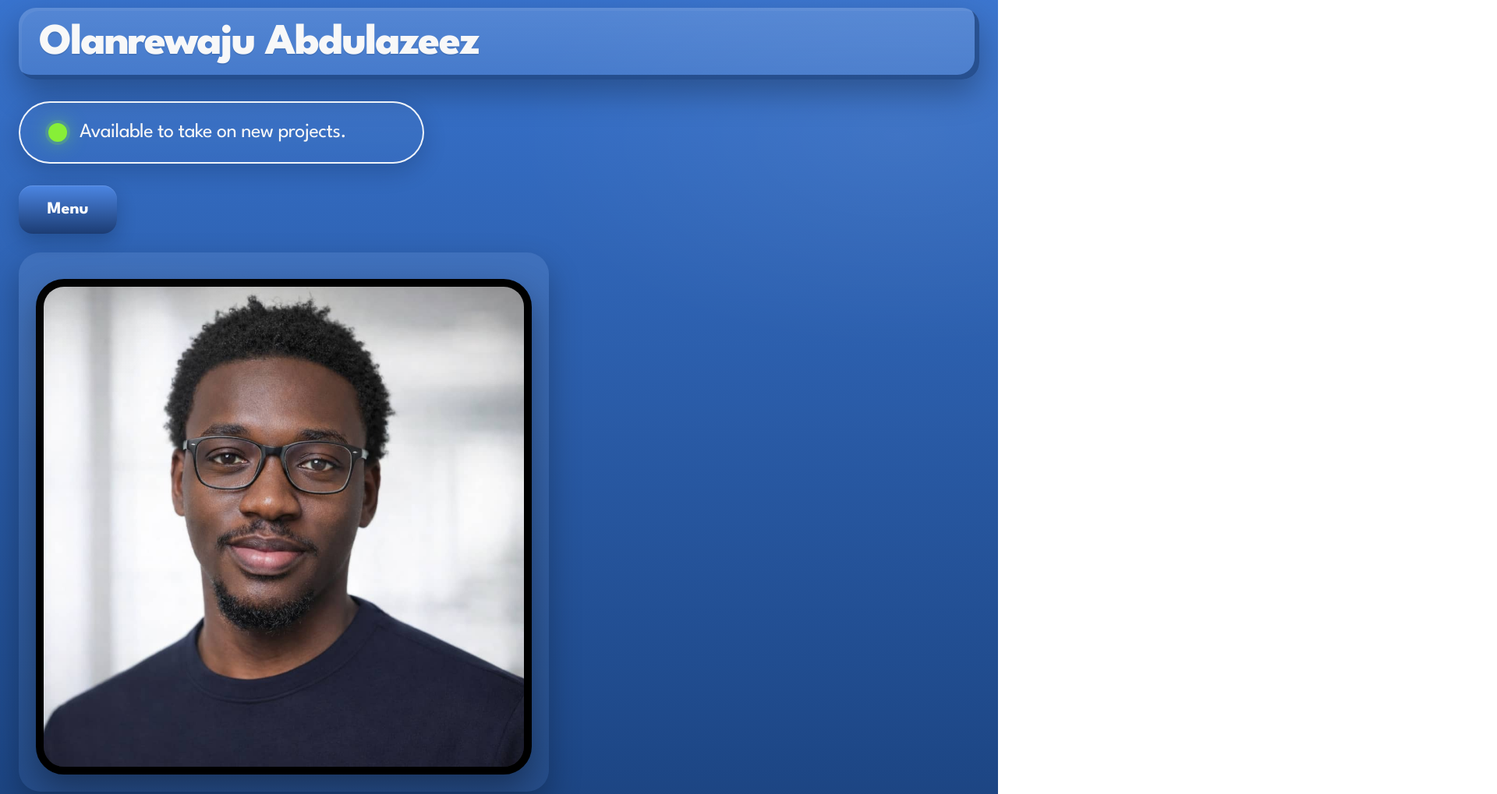
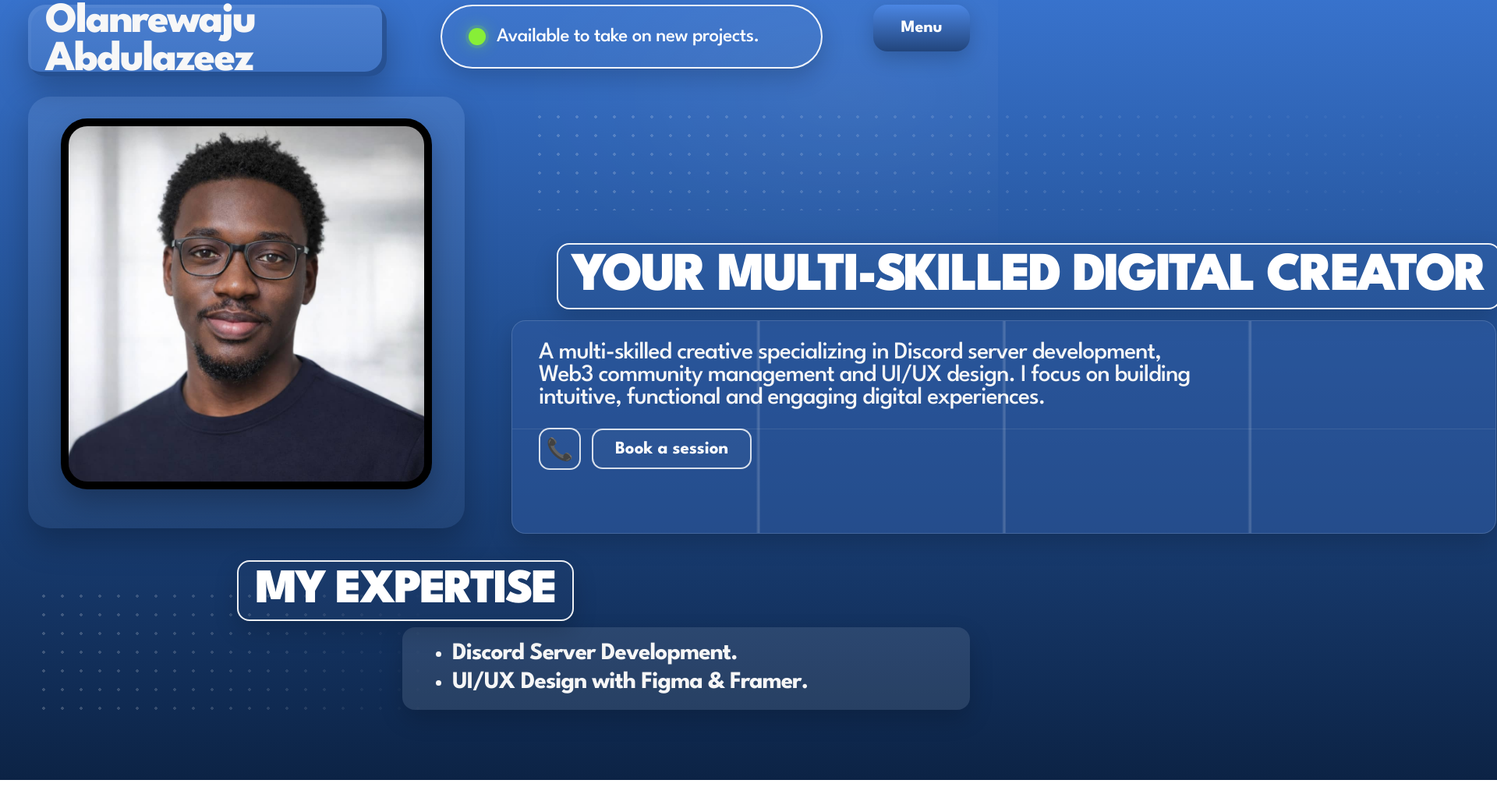
Before and after one commit to eazyholar/Portfolio, a plain HTML site: page index.html in a window 1280 px wide. Shown: the part 22-1041 px from the top of the page at 78% size, 1920 px wide, since content can reach past the window. Drawn offline with Linux system fonts and the light colour scheme.

Commit message:
Update index.html

```diff
--- a/index.html
+++ b/index.html
@@ -7,182 +7,149 @@
 
   <link rel="preconnect" href="https://fonts.googleapis.com">
   <link rel="preconnect" href="https://fonts.gstatic.com" crossorigin>
-  <link href="https://fonts.googleapis.com/css2?family=League+Spartan:wght@400;600;700;800;900&display=swap" rel="stylesheet">
+  <link href="https://fonts.googleapis.com/css2?family=League+Spartan:wght@500;600;700;800;900&display=swap" rel="stylesheet">
 
   <style>
     :root{
-      --bg-top:#3974CF;
-      --bg-mid:#1E4888;
-      --bg-bottom:#0A1E3F;
-
-      --panel:#2E5AA3;
-      --panel-soft:rgba(255,255,255,.08);
-      --panel-soft-2:rgba(255,255,255,.06);
-
-      --text:#FFFFFF;
-      --muted:#D9D9D9;
-      --green:#87EF37;
-      --black:#000000;
-
+      --white:#ffffff;
+      --green:#87ef37;
+      --bg1:#3974cf;
+      --bg2:#204c8d;
+      --bg3:#0c2345;
+      --panel:#2f5aa1;
+      --panel2:rgba(255,255,255,.08);
+      --panel3:rgba(255,255,255,.10);
       --stroke:rgba(255,255,255,.92);
-      --thin-stroke:rgba(255,255,255,.28);
-
-      --shadow-dark:0 18px 40px rgba(0,0,0,.28);
-      --shadow-soft:0 10px 30px rgba(5,15,35,.20);
-
-      --radius-xl:28px;
-      --radius-lg:22px;
-      --radius-md:16px;
-      --radius-pill:999px;
-
+      --grid:rgba(255,255,255,.14);
+      --shadow:0 18px 40px rgba(0,0,0,.25);
+      --softShadow:0 12px 30px rgba(0,0,0,.18);
+      --font:"League Spartan", sans-serif;
       --max:1440px;
-      --headline-font:"League Spartan", system-ui, sans-serif;
-      --body-font:"League Spartan", system-ui, sans-serif;
     }
 
-    *{ box-sizing:border-box; }
-    html{ scroll-behavior:smooth; }
+    *{box-sizing:border-box}
+    html,body{margin:0;padding:0}
     body{
-      margin:0;
+      font-family:var(--font);
+      color:var(--white);
       min-height:100vh;
-      color:var(--text);
-      font-family:var(--body-font);
       background:
-        radial-gradient(900px 500px at 90% 10%, rgba(255,255,255,.06), transparent 55%),
-        linear-gradient(180deg, var(--bg-top) 0%, var(--bg-mid) 50%, var(--bg-bottom) 100%);
+        radial-gradient(700px 400px at 85% 14%, rgba(255,255,255,.05), transparent 60%),
+        linear-gradient(180deg, var(--bg1) 0%, var(--bg2) 48%, var(--bg3) 100%);
       overflow-x:hidden;
     }
 
-    a{
-      color:inherit;
-      text-decoration:none;
-    }
+    a{text-decoration:none;color:inherit}
 
-    .home-shell{
-      width:min(var(--max), calc(100% - 48px));
+    .page{
+      width:min(100%, var(--max));
       margin:0 auto;
-      padding:32px 0 36px;
+      padding:28px 36px 42px;
       position:relative;
     }
 
-    /* top row */
-    .top-row{
+    /* top bar */
+    .top{
       display:grid;
-      grid-template-columns: 460px 1fr 124px;
+      grid-template-columns: 460px 1fr 120px;
       align-items:start;
-      gap:28px;
-      position:relative;
-      z-index:5;
+      gap:26px;
     }
 
-    .name-plate{
-      min-height:92px;
+    .name-box{
+      height:92px;
       display:flex;
       align-items:center;
-      padding:0 26px;
+      padding:0 22px;
       border-radius:22px;
-      background:linear-gradient(180deg, rgba(255,255,255,.14), rgba(255,255,255,.08));
+      background:linear-gradient(180deg, rgba(255,255,255,.10), rgba(255,255,255,.06));
       box-shadow:
-        inset -6px -6px 0 rgba(24,61,120,.72),
-        inset 4px 4px 0 rgba(255,255,255,.05),
-        var(--shadow-dark);
+        inset -6px -6px 0 rgba(18,52,107,.55),
+        inset 4px 4px 0 rgba(255,255,255,.04),
+        var(--shadow);
     }
 
-    .name-plate h1{
+    .name-box h1{
       margin:0;
-      font-family:var(--headline-font);
-      font-size:56px;
+      font-size:55px;
       line-height:.9;
+      letter-spacing:-.035em;
       font-weight:800;
-      letter-spacing:-.03em;
-      color:#F8F8F8;
-      text-shadow:0 2px 0 rgba(0,0,0,.08);
+      color:#f7f7f7;
     }
 
-    .availability-wrap{
+    .status-wrap{
       display:flex;
       justify-content:center;
     }
 
-    .availability-pill{
-      width:min(100%, 520px);
-      min-height:80px;
-      border-radius:var(--radius-pill);
+    .status{
+      width:490px;
+      height:82px;
       border:2px solid rgba(255,255,255,.92);
-      background:linear-gradient(180deg, rgba(255,255,255,.04), rgba(255,255,255,.02));
+      border-radius:999px;
       display:flex;
       align-items:center;
-      justify-content:flex-start;
-      gap:16px;
-      padding:0 36px;
-      box-shadow:var(--shadow-soft);
+      gap:14px;
+      padding:0 34px;
+      background:rgba(255,255,255,.03);
+      box-shadow:var(--softShadow);
     }
 
-    .availability-dot{
-      width:24px;
-      height:24px;
+    .status-dot{
+      width:22px;
+      height:22px;
       border-radius:50%;
       background:var(--green);
-      box-shadow:
-        0 0 0 4px rgba(135,239,55,.18),
-        0 0 24px rgba(135,239,55,.55);
-      flex:0 0 24px;
+      box-shadow:0 0 0 4px rgba(135,239,55,.14), 0 0 20px rgba(135,239,55,.45);
+      flex:0 0 auto;
     }
 
-    .availability-pill span{
-      display:block;
-      font-size:26px;
-      font-weight:500;
+    .status span{
+      font-size:25px;
+      line-height:1;
       letter-spacing:-.02em;
-      color:#F7F7F7;
     }
 
     .menu-wrap{
+      justify-self:end;
       position:relative;
-      justify-self:end;
     }
 
     .menu-btn{
-      min-width:126px;
-      min-height:62px;
+      width:124px;
+      height:60px;
       border:none;
       border-radius:18px;
       cursor:pointer;
-      color:#FFF;
+      color:#fff;
+      background:linear-gradient(180deg, #4b86e3 0%, #22457c 100%);
+      box-shadow:0 10px 25px rgba(0,0,0,.18);
+      font-family:var(--font);
       font-size:22px;
       font-weight:700;
-      font-family:var(--headline-font);
-      background:linear-gradient(180deg, #4C86E3 0%, #1C3C73 100%);
-      box-shadow:
-        inset 0 1px 0 rgba(255,255,255,.12),
-        0 10px 24px rgba(5,15,35,.24);
-      transition:transform .18s ease, box-shadow .18s ease, background .18s ease;
+      transition:transform .18s ease, box-shadow .18s ease;
     }
 
-    .menu-wrap:hover .menu-btn,
-    .menu-wrap.open .menu-btn{
+    .menu-btn:hover{
       transform:translateY(-1px);
-      background:linear-gradient(180deg, #5A92ED 0%, #244783 100%);
-      box-shadow:
-        inset 0 1px 0 rgba(255,255,255,.18),
-        0 14px 30px rgba(5,15,35,.28);
+      box-shadow:0 14px 28px rgba(0,0,0,.24);
     }
 
     .menu-preview{
       position:absolute;
-      top:76px;
+      top:74px;
       right:0;
       min-width:220px;
       padding:10px;
-      border-radius:18px;
-      background:rgba(10,25,52,.92);
-      backdrop-filter:blur(12px);
+      border-radius:16px;
+      background:rgba(10,24,48,.94);
       border:1px solid rgba(255,255,255,.12);
-      box-shadow:0 20px 40px rgba(0,0,0,.28);
+      box-shadow:0 20px 40px rgba(0,0,0,.25);
       opacity:0;
       transform:translateY(8px);
       pointer-events:none;
-      transition:opacity .18s ease, transform .18s ease;
+      transition:all .18s ease;
       z-index:20;
     }
 
@@ -199,57 +166,43 @@
       border-radius:12px;
       font-size:18px;
       font-weight:600;
-      color:#F3F6FD;
-      transition:background .16s ease, transform .16s ease;
     }
 
     .menu-preview a:hover{
       background:rgba(255,255,255,.08);
-      transform:translateX(2px);
     }
 
-    /* hero */
-    .hero-grid{
-      margin-top:24px;
+    /* hero area */
+    .hero{
+      margin-top:18px;
       display:grid;
       grid-template-columns: 560px 1fr;
-      gap:62px;
+      gap:60px;
       align-items:start;
-      position:relative;
     }
 
-    .portrait-shell{
+    .portrait-panel{
+      margin-top:8px;
+      width:100%;
+      height:554px;
+      border-radius:28px;
       background:linear-gradient(180deg, rgba(255,255,255,.08), rgba(255,255,255,.04));
-      border-radius:28px;
-      padding:34px 22px 22px;
-      box-shadow:var(--shadow-dark);
-      min-height:700px;
+      padding:28px 22px 22px;
+      box-shadow:var(--shadow);
       display:flex;
       align-items:flex-start;
       justify-content:center;
-      position:relative;
-      overflow:hidden;
-    }
-
-    .portrait-shell::before{
-      content:"";
-      position:absolute;
-      inset:0;
-      background:
-        radial-gradient(500px 220px at 25% 20%, rgba(255,255,255,.05), transparent 60%);
-      pointer-events:none;
     }
 
     .portrait-frame{
       width:100%;
-      border-radius:36px;
+      max-width:476px;
+      aspect-ratio: 1 / 1;
+      border-radius:34px;
+      overflow:hidden;
       border:10px solid #000;
-      overflow:hidden;
-      box-shadow:
-        0 18px 40px rgba(0,0,0,.34),
-        inset 0 0 0 1px rgba(255,255,255,.04);
-      background:#101010;
-      aspect-ratio: 1 / 1;
+      background:#111;
+      box-shadow:0 16px 36px rgba(0,0,0,.28);
     }
 
     .portrait-frame img{
@@ -261,61 +214,52 @@
 
     .hero-right{
       position:relative;
-      min-height:700px;
-      padding-top:8px;
+      min-height:560px;
+      padding-top:4px;
     }
 
     .dots-top{
-      position:absolute;
-      top:18px;
-      left:26px;
-      width:820px;
-      max-width:100%;
-      height:150px;
-      background-image:radial-gradient(rgba(255,255,255,.28) 1.7px, transparent 1.7px);
-      background-size:26px 24px;
-      opacity:.75;
-      mask-image:linear-gradient(90deg, rgba(0,0,0,1), rgba(0,0,0,.35), transparent);
-      -webkit-mask-image:linear-gradient(90deg, rgba(0,0,0,1), rgba(0,0,0,.35), transparent);
-      pointer-events:none;
+      width:100%;
+      height:132px;
+      margin:18px 0 42px 24px;
+      background-image:radial-gradient(rgba(255,255,255,.28) 1.6px, transparent 1.6px);
+      background-size:24px 24px;
+      opacity:.7;
+      mask-image:linear-gradient(90deg, rgba(0,0,0,1), rgba(0,0,0,.55), transparent);
+      -webkit-mask-image:linear-gradient(90deg, rgba(0,0,0,1), rgba(0,0,0,.55), transparent);
     }
 
-    .hero-title{
-      position:relative;
-      z-index:2;
-      margin:204px 0 18px 58px;
-      width:fit-content;
-      max-width:calc(100% - 70px);
+    .title-box{
+      margin-left:58px;
+      width:max-content;
+      max-width:calc(100% - 58px);
       border:2px solid rgba(255,255,255,.92);
       border-radius:16px;
-      padding:10px 22px 8px;
+      padding:10px 18px 8px;
       background:rgba(255,255,255,.02);
-      box-shadow:var(--shadow-soft);
+      box-shadow:var(--softShadow);
     }
 
-    .hero-title h2{
+    .title-box h2{
       margin:0;
-      font-family:var(--headline-font);
-      font-size:72px;
-      line-height:.88;
+      font-size:70px;
+      line-height:.9;
+      letter-spacing:-.045em;
       font-weight:900;
-      letter-spacing:-.04em;
-      color:#F9F9F9;
       text-transform:uppercase;
-      text-shadow:0 2px 0 rgba(0,0,0,.08);
       white-space:nowrap;
     }
 
     .info-card{
-      position:relative;
-      z-index:1;
-      margin:18px 0 0 0;
-      min-height:280px;
+      margin-top:14px;
+      width:calc(100% - 6px);
+      min-height:274px;
       border-radius:18px;
-      background:rgba(46,90,163,.62);
+      background:rgba(47,90,161,.58);
       border:1px solid rgba(255,255,255,.14);
       overflow:hidden;
-      box-shadow:var(--shadow-soft);
+      position:relative;
+      box-shadow:var(--softShadow);
     }
 
     .info-card::before{
@@ -323,196 +267,176 @@
       position:absolute;
       inset:0;
       background:
-        linear-gradient(to right, transparent 24.9%, rgba(255,255,255,.18) 25%, rgba(255,255,255,.18) 25.15%, transparent 25.2%, transparent 49.9%, rgba(255,255,255,.18) 50%, rgba(255,255,255,.18) 50.15%, transparent 50.2%, transparent 74.9%, rgba(255,255,255,.18) 75%, rgba(255,255,255,.18) 75.15%, transparent 75.2%),
-        linear-gradient(to bottom, transparent 51.5%, rgba(255,255,255,.18) 51.6%, rgba(255,255,255,.18) 51.9%, transparent 52%);
+        linear-gradient(to right,
+          transparent 24.8%, rgba(255,255,255,.16) 25%, rgba(255,255,255,.16) 25.12%, transparent 25.24%,
+          transparent 49.8%, rgba(255,255,255,.16) 50%, rgba(255,255,255,.16) 50.12%, transparent 50.24%,
+          transparent 74.8%, rgba(255,255,255,.16) 75%, rgba(255,255,255,.16) 75.12%, transparent 75.24%),
+        linear-gradient(to bottom,
+          transparent 50.8%, rgba(255,255,255,.16) 51%, rgba(255,255,255,.16) 51.12%, transparent 51.24%);
       pointer-events:none;
-      opacity:.7;
     }
 
-    .info-card-inner{
+    .info-inner{
       position:relative;
       z-index:2;
-      padding:26px 34px 26px 36px;
+      padding:26px 34px 22px 34px;
+      height:100%;
       display:flex;
       flex-direction:column;
-      height:100%;
     }
 
-    .info-card p{
+    .info-inner p{
       margin:0;
-      max-width:920px;
-      font-size:30px;
-      line-height:.95;
+      max-width:860px;
+      font-size:31px;
+      line-height:.94;
       letter-spacing:-.03em;
-      color:#F4F4F4;
       font-weight:500;
+      color:#f7f7f7;
     }
 
     .cta-row{
       margin-top:auto;
-      padding-top:26px;
       display:flex;
       align-items:center;
-      gap:16px;
+      gap:14px;
+      padding-top:24px;
     }
 
-    .phone-box{
-      width:52px;
-      height:52px;
+    .phone{
+      width:54px;
+      height:54px;
       border-radius:14px;
-      border:2px solid rgba(255,255,255,.78);
+      border:2px solid rgba(255,255,255,.82);
       display:flex;
       align-items:center;
       justify-content:center;
       font-size:28px;
-      box-shadow:inset 0 1px 0 rgba(255,255,255,.06);
       background:rgba(255,255,255,.02);
     }
 
-    .book-btn{
-      min-height:52px;
+    .session-btn{
+      min-width:188px;
+      height:52px;
       padding:0 28px;
       border-radius:14px;
-      border:2px solid rgba(255,255,255,.78);
+      border:2px solid rgba(255,255,255,.82);
       display:inline-flex;
       align-items:center;
       justify-content:center;
-      font-size:24px;
+      font-size:23px;
       font-weight:700;
-      color:#F7F7F7;
+      color:#fff;
       background:rgba(255,255,255,.03);
-      transition:transform .16s ease, background .16s ease, color .16s ease;
-      box-shadow:inset 0 1px 0 rgba(255,255,255,.06);
+      transition:all .16s ease;
     }
 
-    .book-btn:hover{
+    .session-btn:hover{
+      background:#fff;
+      color:#234783;
       transform:translateY(-1px);
-      background:#FFFFFF;
-      color:#1F4381;
     }
 
     /* expertise */
-    .expertise-section{
+    .expertise{
       position:relative;
-      margin-top:30px;
-      min-height:280px;
+      margin-top:34px;
+      min-height:240px;
     }
 
     .dots-bottom{
       position:absolute;
       left:8px;
-      bottom:4px;
-      width:500px;
-      height:180px;
-      background-image:radial-gradient(rgba(255,255,255,.28) 1.7px, transparent 1.7px);
-      background-size:26px 24px;
+      top:34px;
+      width:520px;
+      height:170px;
+      background-image:radial-gradient(rgba(255,255,255,.28) 1.6px, transparent 1.6px);
+      background-size:24px 24px;
       opacity:.72;
-      mask-image:linear-gradient(90deg, rgba(0,0,0,1), rgba(0,0,0,.75), transparent);
-      -webkit-mask-image:linear-gradient(90deg, rgba(0,0,0,1), rgba(0,0,0,.75), transparent);
-      pointer-events:none;
+      mask-image:linear-gradient(90deg, rgba(0,0,0,1), rgba(0,0,0,.72), transparent);
+      -webkit-mask-image:linear-gradient(90deg, rgba(0,0,0,1), rgba(0,0,0,.72), transparent);
     }
 
     .expertise-title{
       position:relative;
       z-index:2;
-      width:fit-content;
-      margin:0 auto 10px;
-      transform:translateX(-78px);
+      width:max-content;
+      margin:0 auto;
+      transform:translateX(-120px);
       border:2px solid rgba(255,255,255,.92);
       border-radius:16px;
-      padding:10px 24px 8px;
+      padding:10px 22px 8px;
       background:rgba(255,255,255,.02);
-      box-shadow:var(--shadow-soft);
+      box-shadow:var(--softShadow);
     }
 
     .expertise-title h3{
       margin:0;
-      font-family:var(--headline-font);
-      font-size:66px;
-      line-height:.88;
+      font-size:62px;
+      line-height:.9;
       font-weight:900;
-      letter-spacing:-.04em;
+      letter-spacing:-.045em;
       text-transform:uppercase;
-      color:#F8F8F8;
     }
 
     .expertise-box{
       position:relative;
       z-index:1;
-      width:min(760px, 100%);
-      margin:18px 0 0 auto;
-      padding:24px 30px 24px 36px;
-      border-radius:18px;
+      width:728px;
+      min-height:106px;
+      margin:8px 0 0 auto;
+      border-radius:16px;
       background:rgba(255,255,255,.10);
-      box-shadow:var(--shadow-soft);
+      box-shadow:var(--softShadow);
+      padding:18px 28px 18px 34px;
+      display:flex;
+      align-items:center;
     }
 
     .expertise-box ul{
       margin:0;
-      padding-left:34px;
-      list-style:disc;
+      padding-left:30px;
     }
 
     .expertise-box li{
-      margin:0;
-      font-size:30px;
-      line-height:1.1;
+      font-size:31px;
+      line-height:1.05;
       letter-spacing:-.03em;
       font-weight:700;
-      color:#F4F4F4;
+      color:#f6f6f6;
     }
 
     .expertise-box li + li{
-      margin-top:6px;
+      margin-top:4px;
     }
 
-    /* responsiveness */
-    @media (max-width: 1280px){
-      .top-row{
-        grid-template-columns: 1fr;
+    @media (max-width: 1260px){
+      .top{
+        grid-template-columns:1fr;
       }
 
-      .availability-wrap{
-        justify-content:flex-start;
-      }
+      .status-wrap{justify-content:flex-start}
+      .menu-wrap{justify-self:start}
 
-      .menu-wrap{
-        justify-self:start;
-      }
-
-      .hero-grid{
-        grid-template-columns: 1fr;
-        gap:28px;
-      }
-
-      .portrait-shell{
-        min-height:auto;
-        max-width:680px;
+      .hero{
+        grid-template-columns:1fr;
+        gap:30px;
       }
 
       .hero-right{
         min-height:auto;
       }
 
-      .dots-top{
-        position:relative;
-        top:auto;
-        left:auto;
-        margin:0 0 20px 0;
-        width:100%;
+      .title-box{
+        margin-left:0;
       }
 
-      .hero-title{
-        margin:0 0 18px 0;
-        max-width:100%;
+      .title-box h2{
+        white-space:normal;
+        font-size:52px;
       }
 
-      .hero-title h2{
-        white-space:normal;
-        font-size:56px;
-      }
-
-      .info-card p,
+      .info-inner p,
       .expertise-box li{
         font-size:24px;
       }
@@ -523,68 +447,65 @@
       }
 
       .expertise-box{
-        margin-left:0;
+        width:100%;
       }
     }
 
-    @media (max-width: 760px){
-      body{
-        overflow-x:hidden;
+    @media (max-width: 780px){
+      .page{
+        padding:18px 14px 26px;
       }
 
-      .home-shell{
-        width:min(100% - 24px, var(--max));
-        padding-top:18px;
+      .name-box{
+        height:74px;
+        padding:0 16px;
       }
 
-      .name-plate{
-        min-height:78px;
+      .name-box h1{
+        font-size:34px;
+      }
+
+      .status{
+        width:100%;
+        height:66px;
         padding:0 18px;
       }
 
-      .name-plate h1{
-        font-size:34px;
+      .status span{
+        font-size:19px;
       }
 
-      .availability-pill{
-        min-height:64px;
-        padding:0 18px;
+      .portrait-panel{
+        height:auto;
+        padding:18px 14px 14px;
       }
 
-      .availability-pill span{
+      .title-box h2{
+        font-size:36px;
+      }
+
+      .info-inner{
+        padding:18px;
+      }
+
+      .info-inner p{
         font-size:20px;
       }
 
-      .hero-title h2{
-        font-size:38px;
+      .session-btn{
+        font-size:19px;
+        min-width:auto;
+        padding:0 16px;
       }
 
-      .info-card-inner{
-        padding:22px 18px;
-      }
-
-      .info-card p{
-        font-size:20px;
-      }
-
-      .book-btn{
-        font-size:20px;
-        min-height:48px;
-        padding:0 18px;
-      }
-
-      .phone-box{
+      .phone{
         width:48px;
         height:48px;
         font-size:24px;
       }
 
       .expertise-title h3{
-        font-size:42px;
-      }
-
-      .expertise-box{
-        padding:20px 18px 20px 24px;
+        font-size:40px;
       }
 
       .expertise-box li{
@@ -599,26 +520,22 @@
   </style>
 </head>
 <body>
-  <div class="home-shell">
-
-    <div class="top-row">
-      <div class="name-plate">
+  <div class="page">
+    <div class="top">
+      <div class="name-box">
         <h1>Olanrewaju Abdulazeez</h1>
       </div>
 
-      <div class="availability-wrap">
-        <div class="availability-pill">
-          <span class="availability-dot"></span>
+      <div class="status-wrap">
+        <div class="status">
+          <span class="status-dot"></span>
           <span>Available to take on new projects.</span>
         </div>
       </div>
 
       <div class="menu-wrap" id="menuWrap">
-        <button class="menu-btn" id="menuBtn" type="button" aria-expanded="false" aria-haspopup="true">
-          Menu
-        </button>
-
-        <div class="menu-preview" id="menuPreview">
+        <button class="menu-btn" id="menuBtn" type="button">Menu</button>
+        <div class="menu-preview">
           <a href="index.html">Home</a>
           <a href="about.html">About me</a>
           <a href="work.html">Completed Jobs</a>
@@ -626,9 +543,8 @@
       </div>
     </div>
 
-    <main>
-      <section class="hero-grid">
-        <div class="portrait-shell">
+    <main class="hero">
+      <div class="portrait-panel">
         <div class="portrait-frame">
           <img src="assets/img/portrait.jpg" alt="Olanrewaju Abdulazeez portrait">
         </div>
@@ -637,12 +553,12 @@
       <div class="hero-right">
         <div class="dots-top"></div>
 
-          <div class="hero-title">
+        <div class="title-box">
           <h2>YOUR MULTI-SKILLED DIGITAL CREATOR</h2>
         </div>
 
         <div class="info-card">
-            <div class="info-card-inner">
+          <div class="info-inner">
             <p>
               A multi-skilled creative specializing in Discord server
               development, Web3 community management and UI/UX design.
@@ -651,17 +567,17 @@
             </p>
 
             <div class="cta-row">
-                <div class="phone-box">📞</div>
-                <a class="book-btn" href="https://cal.com/olanrewajuabdulazeez/30min" target="_blank" rel="noopener noreferrer">
+              <div class="phone">📞</div>
+              <a class="session-btn" href="https://cal.com/olanrewajuabdulazeez/30min" target="_blank" rel="noopener noreferrer">
                 Book a session
               </a>
             </div>
           </div>
         </div>
       </div>
-      </section>
+    </main>
 
-      <section class="expertise-section">
+    <section class="expertise">
       <div class="dots-bottom"></div>
 
       <div class="expertise-title">
@@ -675,7 +591,6 @@
         </ul>
       </div>
     </section>
-    </main>
   </div>
 
   <script>
@@ -683,14 +598,12 @@
     const menuBtn = document.getElementById("menuBtn");
 
     menuBtn.addEventListener("click", function () {
-      const isOpen = menuWrap.classList.toggle("open");
-      menuBtn.setAttribute("aria-expanded", String(isOpen));
+      menuWrap.classList.toggle("open");
     });
 
     document.addEventListener("click", function (e) {
       if (!menuWrap.contains(e.target)) {
         menuWrap.classList.remove("open");
-        menuBtn.setAttribute("aria-expanded", "false");
       }
     });
   </script>
```
Lines whose indentation alone changed are shown as unchanged.
